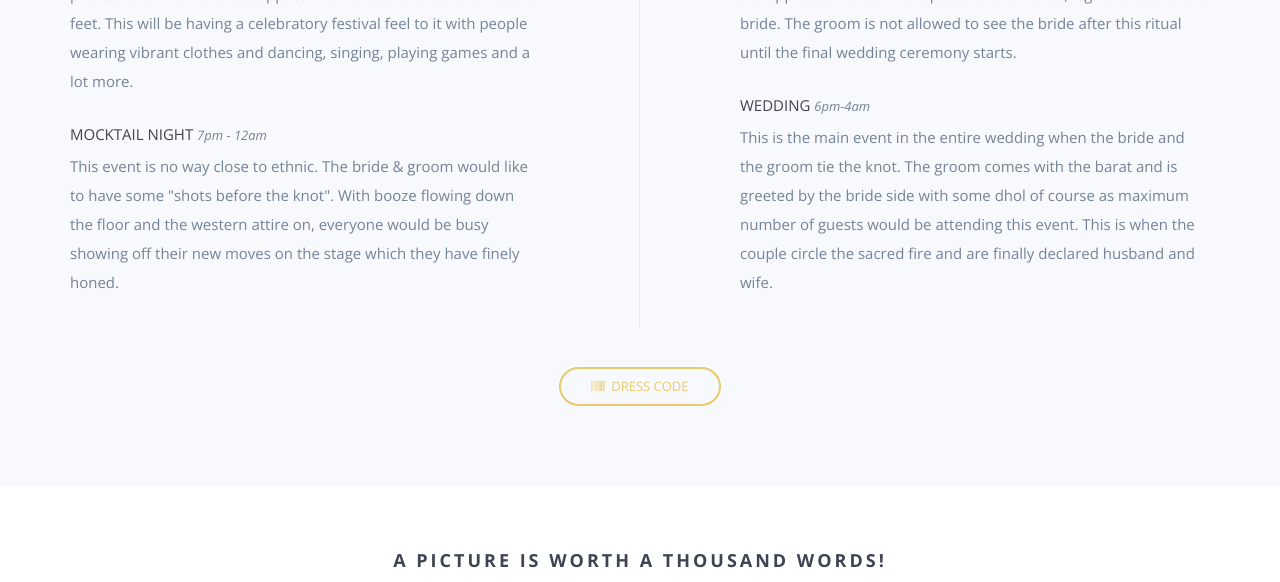
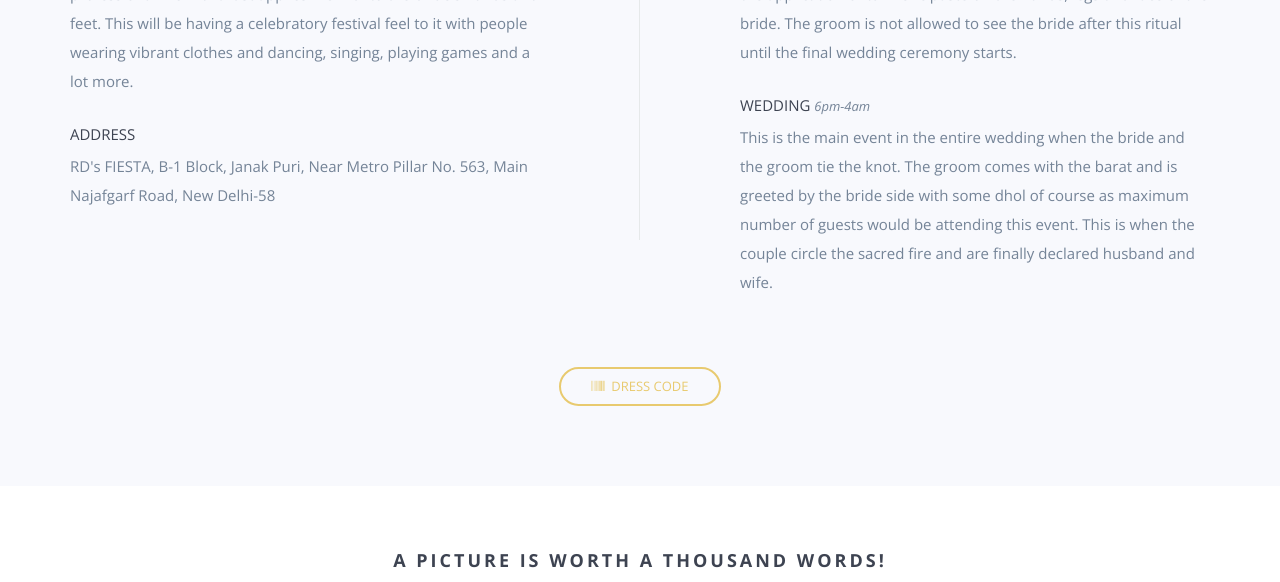
Before and after one commit to AnkitJain1791/ankitjain1791.github.io, a website: page index.html in a window 1280 px wide. Shown: the part 1860-2442 px from the top of the page. Drawn offline with nearby package versions, Linux system fonts and the light colour scheme; some packages are replaced by stand-ins of ours; a script that the page names is missing; files whose address does not match are found by name.

Commit message:
Update index.html

```diff
--- a/index.html
+++ b/index.html
@@ -146,10 +146,10 @@
                         games and a lot more.</p>
                 </div>
                 <div class="wp5">
-                    <h5>Mocktail Night <span class="time">7PM - 12AM</span></h5>
-                    <p>This event is no way close to ethnic. The bride & groom would like to have some "shots before the
-                        knot". With booze flowing down the floor and the western attire on, everyone would be busy
-                        showing off their new moves on the stage which they have finely honed.</p>
+                    <h5>Address <span class="time"></span></h5>
+                    <p>RD's FIESTA,
+                        B-1 Block, Janak Puri, Near Metro Pillar No. 563,
+                        Main Najafgarf Road, New Delhi-58</p>
                 </div>
             </div>
             <div class="col-md-6 col-sm-12 col-xs-12 rightcol">
```
